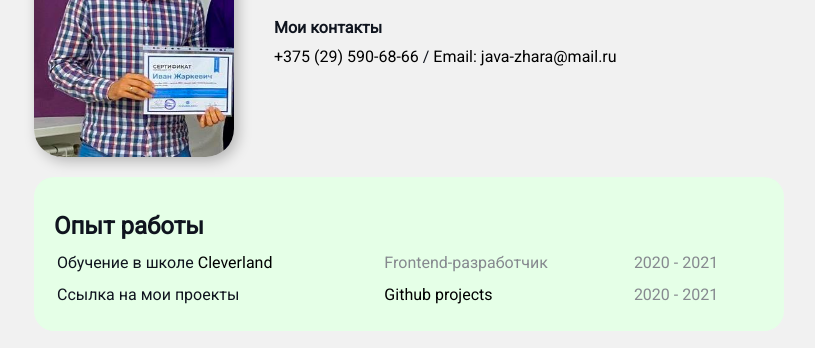
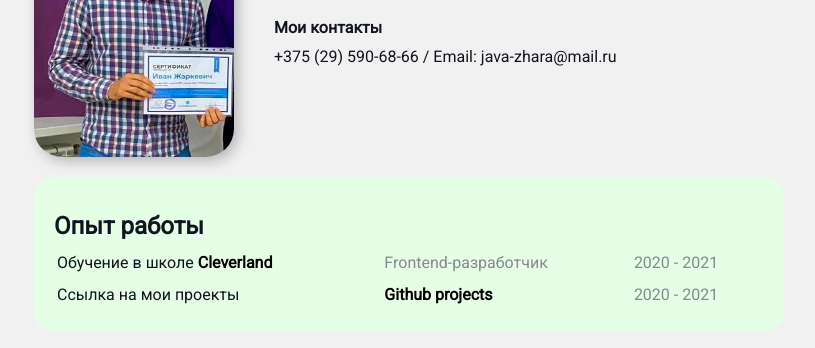
Before and after one commit to Java-zhara/Portfolio, a plain HTML site: page index.html in a window 1280 px wide. Shown: the part 160-508 px from the top of the page, without its empty margins (231-1046 px from the left). Drawn offline with Linux system fonts and the light colour scheme.

Commit message:
portfolio

```diff
--- a/styles.css
+++ b/styles.css
@@ -9,10 +9,10 @@ body {
   font-family: "Roboto", sans-serif;
 }
 
-a,
-span {
+a {
   color: black;
   text-decoration: none;
+  font-weight: bold;
 }
 
 a:hover {
```
